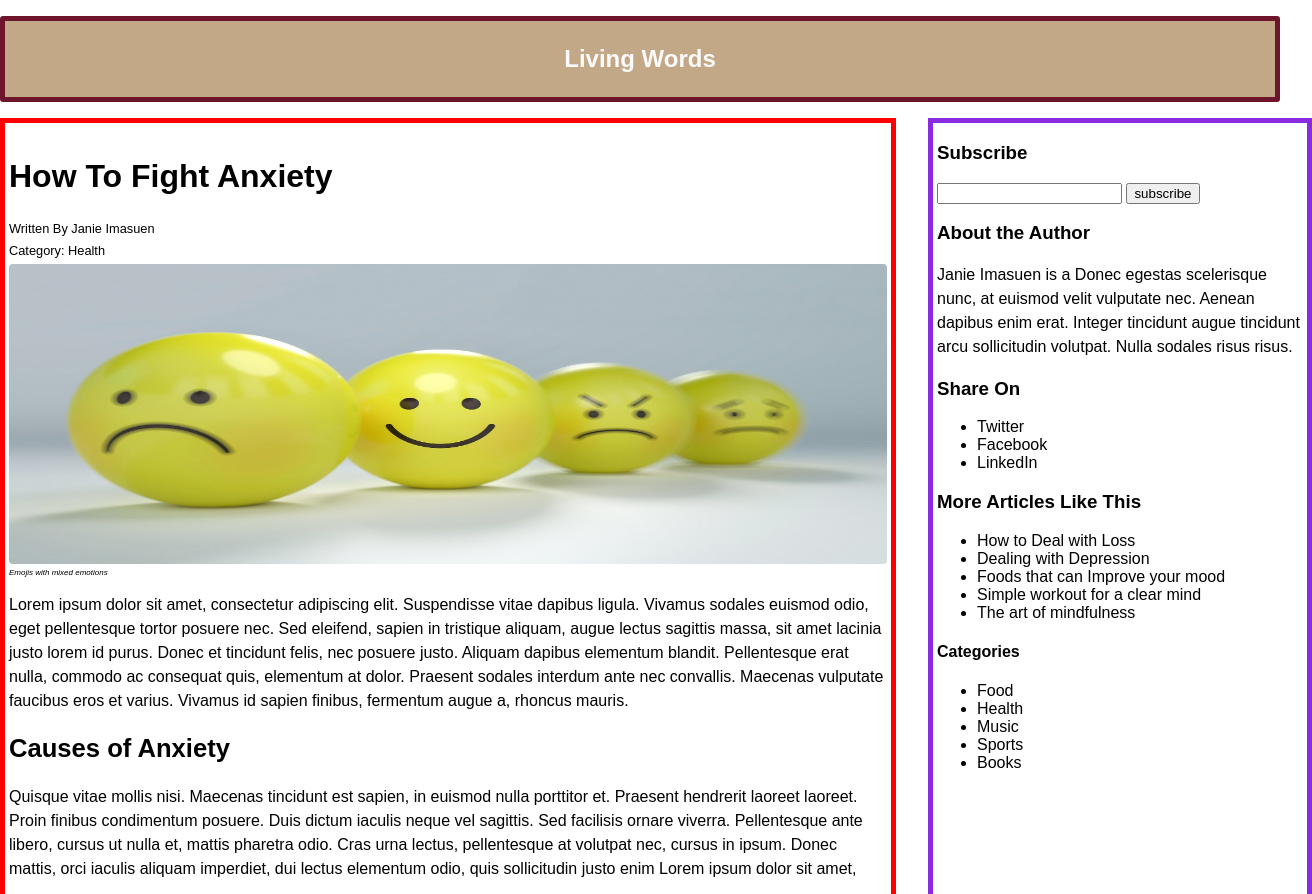
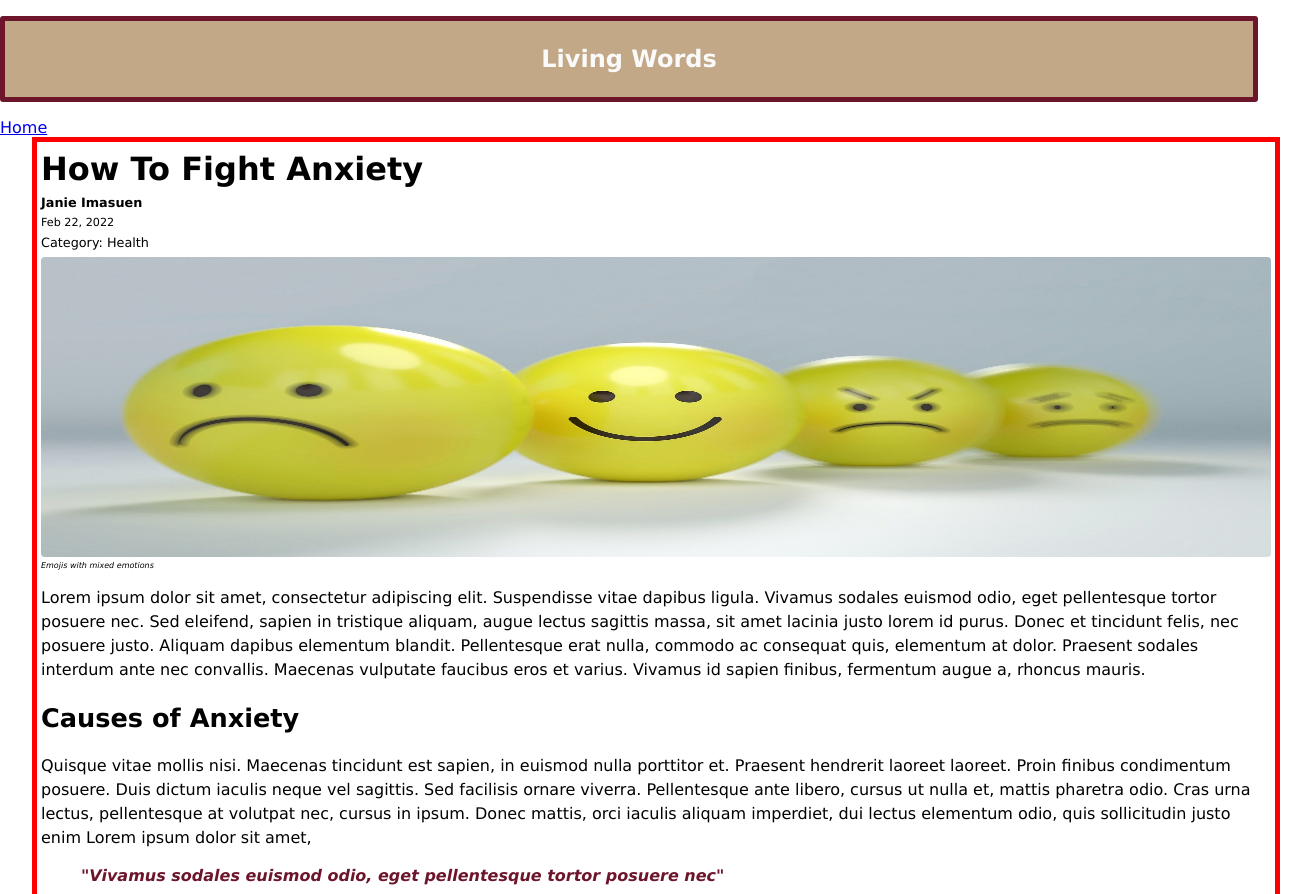
Before and after one commit to Resa-Obamwonyi/blog.github.io, a plain HTML site: page blog/blog-post-1.html in a window 1280 px wide. Shown: the top 894 px of the page, 1312 px wide, since content can reach past the window. Drawn offline with Linux system fonts and the light colour scheme.

Commit message:
Began work on home page

```diff
--- a/blog/blog-post-1.html
+++ b/blog/blog-post-1.html
@@ -8,17 +8,23 @@
     <title>Living Words | How to Fight Anxiety</title>
   </head>
   <body>
-    <header>
+    <header class="header">
       <h1 id="blog-name">Living Words</h1>
+      <a href="../index.html" id="home-btn">Home</a>
     </header>
 
-    <main>
-      <div class="left-block" id="left">
+    <main class="main">
+      <section class="left-block" id="left">
         <article>
           <h1 id="blog-post-title">How To Fight Anxiety</h1>
-          <h3 class="blog-post-info">Written By Janie Imasuen</h3>
+          <h3 class="blog-post-info"><b>Janie Imasuen</b></h3>
+          <h3 id="blog-date">Feb 22, 2022</h3>
           <h3 class="blog-post-info">Category: Health</h3>
-          <img class="blog-image" src="../images/anxiety.jpg" />
+          <img
+            class="blog-image"
+            src="../images/anxiety.jpg"
+            alt="sad angry smiley faces"
+          />
           <figcaption id="img-caption">
             <i>Emojis with mixed emotions</i>
           </figcaption>
@@ -44,9 +50,10 @@
             imperdiet, dui lectus elementum odio, quis sollicitudin justo enim
             Lorem ipsum dolor sit amet,
           </p>
-          <blockquote>
+          <blockquote id="quote">
             <i>
-            &quot;Vivamus sodales euismod odio, eget pellentesque tortor posuere nec&quot;
+              &quot;Vivamus sodales euismod odio, eget pellentesque tortor
+              posuere nec&quot;
             </i>
           </blockquote>
           <p>
@@ -82,8 +89,8 @@
             <button>Next</button>
           </div>
         </div>
-      </div>
-      <div class="right-block" id="right">
+      </section>
+      <section class="right-block" id="right">
         <div class="subscribe">
           <h3>Subscribe</h3>
           <input type="text" />
@@ -126,8 +133,8 @@
             <li>Books</li>
           </ul>
         </div>
-      </div>
+      </section>
     </main>
-    <footer> &copy; Theresa Obamwonyi, 2022</footer>
+    <footer>&copy; Theresa Obamwonyi, 2022</footer>
   </body>
 </html>
--- a/css/blog.css
+++ b/css/blog.css
@@ -1,43 +1,11 @@
-main {
-  display: grid;
-  grid-template-columns: 100%;
-  grid-template-rows: 75% 25%;
-  grid-gap: 2em;
-  /* grid-template-areas:
-    top
-    bottom; */
-}
-.left-block {
-  /* grid-area:top; */
-  border: 5px solid red;
-  padding: 0.5em 0.25em;
-}
-#left{
-    /* grid-area: top; */
-}
-#right{
-    /* grid-area: bottom; */
-}
-.right-block {
-  /* grid-area: middle; */
-  border: 5px solid blueviolet;
-  padding: 0em 0.25em 1em 0.25em;
-
-}
-
-#blog-name {
-  font-size: 1.5em;
-  text-align: center;
-  background-color: #c2a887;
-  color: #fafafa;
-  border-radius: 0.125em;
-  padding: 1em 2em;
-  border: 5px solid #6d152b;
-  /* width: 95%; */
-}
 #blog-post-title {
   font-size: 2em;
-  /* margin: 0.5em auto; */
+  margin: 0;
+}
+#blog-date {
+  font-size: 0.7em;
+  margin: 0;
+  font-weight: 500;
 }
 .blog-subheading {
   font-size: 1.6em;
@@ -57,6 +25,25 @@ main {
   font-size: 0.5em;
 }
 
+.btns {
+  display: flex;
+  justify-content: center;
+  margin: auto 20%;
+}
+.btn-right {
+  margin-left: 5%;
+}
+
+.btn-left {
+  margin-right: 5%;
+  color: #61714d;
+}
+
+#quote {
+  color: #6d152b;
+  font-weight: 600;
+}
+
 /* #61714d
 #c2a887
 #dfaf5e
@@ -64,9 +51,7 @@ main {
 #6d152b
 #fafafa */
 
-
-
-@media(min-width: 760px) {
+@media (min-width: 760px) {
   main {
     grid-template-columns: 50% 50%;
     grid-template-rows: 100% 100%;
@@ -75,11 +60,12 @@ main {
   }
 }
 
-@media(min-width:1000px){
-    main {
-        grid-template-columns: 70% 30%;
-        grid-template-rows: 100% 100%;
-        grid-gap: 2em;
-        /* grid-template-areas: top  bottom; */
-      }
+@media (min-width: 1000px) {
+  main {
+    grid-template-columns: 60% 35%;
+    grid-template-rows: 100% 100%;
+    grid-gap: 2em;
+    margin-left: 2.5%;
+    /* grid-template-areas: top  bottom; */
+  }
 }
--- a/css/main.css
+++ b/css/main.css
@@ -3,9 +3,10 @@
 @import url("./footer.css");
 
 body {
-  font-family: Arial, Helvetica, sans-serif;
+  font-family: "Lucida Sans", "Lucida Sans Regular", "Lucida Grande",
+    "Lucida Sans Unicode", Geneva, Verdana, sans-serif;
   width: 100%;
-  margin: auto;
+  margin: 0;
 }
 h1 {
   font-size: 3em;
@@ -17,3 +18,75 @@ p {
   font-size: 1em;
   line-height: 1.5em;
 }
+
+button {
+  width: 8em;
+  height: 4em;
+  border: none;
+  border-radius: 1em;
+  color: #fafafa;
+  font-size: 0.8em;
+  background-color: #6d152b;
+  font-weight: 500;
+}
+
+.main {
+  display: grid;
+  grid-template-columns: 100%;
+  grid-template-rows: 75% 25%;
+  grid-gap: 1em;
+  /* grid-template-areas:
+    top
+    bottom; */
+}
+.left-block {
+  /* grid-area:top; */
+  border: 5px solid red;
+  padding: 0.5em 0.25em;
+}
+#left {
+  /* grid-area: top; */
+}
+#right {
+  /* grid-area: bottom; */
+}
+.right-block {
+  /* grid-area: middle; */
+  border: 5px solid blueviolet;
+  padding: 0em 0.25em 1em 0.25em;
+}
+
+#blog-name {
+  font-size: 1.5em;
+  text-align: center;
+  background-color: #c2a887;
+  color: #fafafa;
+  border-radius: 0.125em;
+  padding: 1em 2em;
+  border: 5px solid #6d152b;
+  width: 90%;
+}
+
+.home-main{
+  display: flex;
+  background-color: #6d152b;
+}
+
+.left-home{
+  flex-basis: 30%;
+}
+
+.side-bar{
+list-style-type: none;
+}
+.side-bar a{
+  text-decoration: none;
+}
+
+
+/* #61714d
+#c2a887
+#dfaf5e
+#8fae93
+#6d152b
+#fafafa */
```
Also changed, not shown: index.html (+37 -13 lines), 1 other file.
